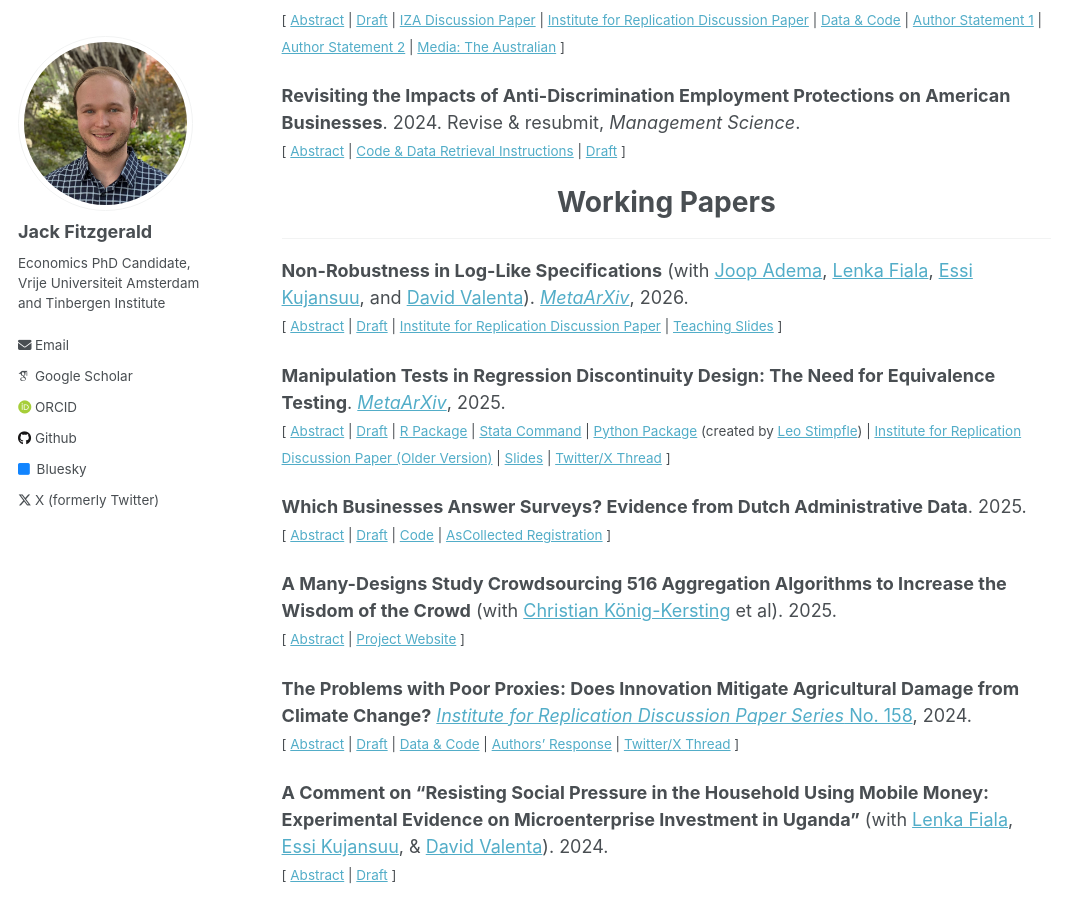
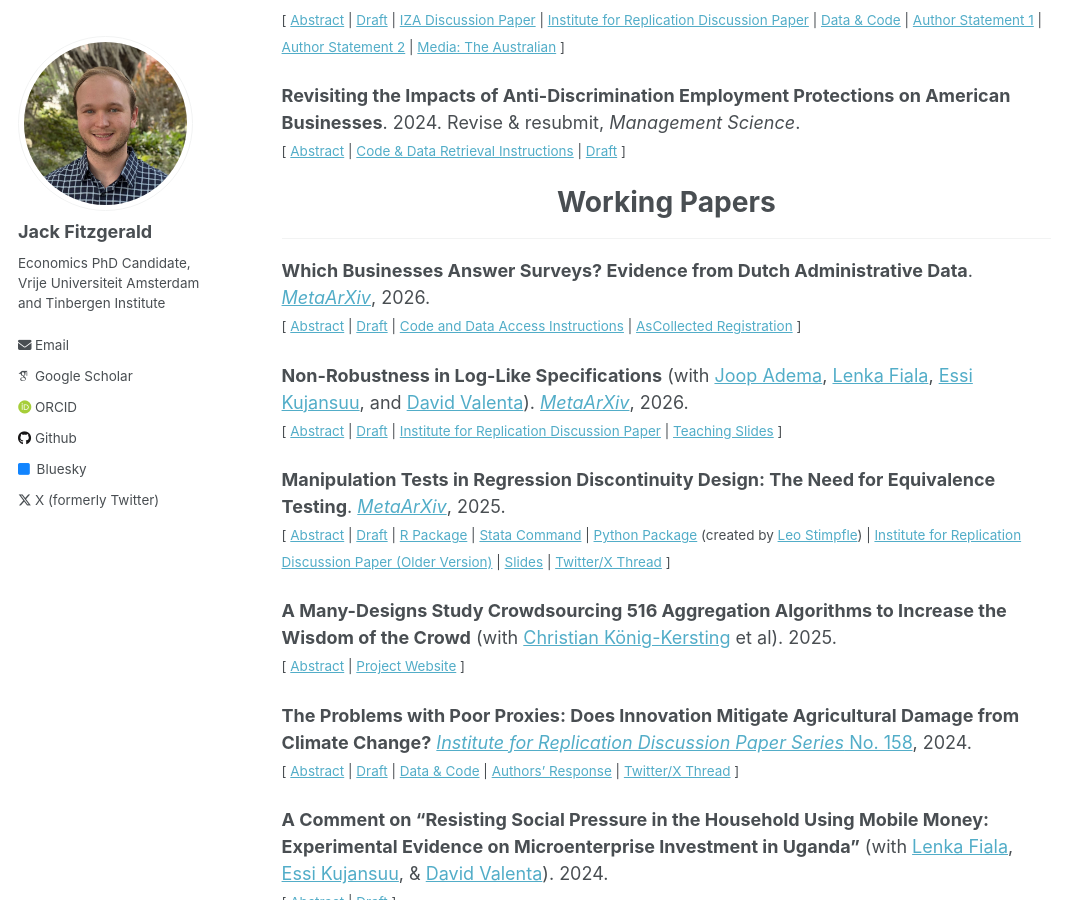
Before and after one commit to jack-fitzgerald/jack-fitzgerald.github.io, a Jekyll site: the page built from _pages/papers.md, in a window 1280 px wide and 900 px high, scrolled down 1825 px. Shown: the whole window, without its empty margins (0-1086 px from the left). Built offline with Jekyll 4.4.1, drawn with Linux system fonts in a browser that asks for light colours; some web fonts are replaced; part of the change alters nothing that is shown.

Commit message:
Update papers.md

```diff
--- a/_pages/papers.md
+++ b/_pages/papers.md
@@ -128,6 +128,15 @@ Greene & Shenoy (2022, <i>Management Science</i>) - henceforth GS22 - find that
 # <center> Working Papers </center>
 - - -
 
+**Which Businesses Answer Surveys? Evidence from Dutch Administrative Data**. [<i>MetaArXiv</i>](https://doi.org/10.31235/osf.io/zufw2_v1), 2026. <br/>
+<small>[ <a href="#/" onclick="visib('LISA')">Abstract</a> | [Draft](https://doi.org/10.31235/osf.io/zufw2_v1) | [Code and Data Access Instructions](https://doi.org/10.17605/OSF.IO/9S57M) | [AsCollected Registration](https://ascollected.org/G4V_I9I) ] </small>
+
+<div id="LISA" style="display: none; text-align: justify; line-height: 1.2" ><small>
+
+I leverage a unique administrative register covering the universe of establishments in the Netherlands to examine how characteristics differ between establishments that do and do not respond to business surveys. Only 19% of Dutch establishments responded to regional business surveys in 2022. Responsive establishments employ fewer people, and exhibit higher parttime employment rates, than unresponsive establishments. Sectoral response rates vary by up to 32 percentage points. Enterprises registered to residential addresses comprise over 70% of establishments, yet exhibit response rates 18 percentage points lower than an average office. However, controlling for contact probability reveals that the majority of sectoral and occupational variation in response rates can be traced back to differences in contact probability rather than responsiveness. These findings highlight challenges in the representativeness and generalizability of business survey data, as well as opportunities to improve the design of business surveys.
+
+</small><br><br/></div>
+
 **Non-Robustness in Log-Like Specifications** (with [Joop Adema](https://jopieadema.github.io/), [Lenka Fiala](https://www.lenkafiala.com/), [Essi Kujansuu](https://sites.google.com/view/essi-kujansuu/home), and [David Valenta](https://valenta.dev/)). [<i>MetaArXiv</i>](https://doi.org/10.31222/osf.io/juda7_v1), 2026. <br/>
 <small>[ <a href="#/" onclick="visib('log-like')">Abstract</a> | [Draft](https://doi.org/10.31222/osf.io/juda7_v1) | [Institute for Replication Discussion Paper](https://hdl.handle.net/10419/338628) | [Teaching Slides](https://jack-fitzgerald.github.io/files/Log-Like_Teaching_Slides.pdf) ] </small>
 
@@ -143,15 +152,6 @@ Recent literature shows that when regression models are estimated on variables t
 <div id="rdd-equiv" style="display: none; text-align: justify; line-height: 1.2" ><small>
 
 Researchers applying regression discontinuity design (RDD) often test for endogenous running variable (RV) manipulation around treatment cutoffs, but misinterpret <i>statistically insignificant</i> RV manipulation as evidence of <i>negligible</i> RV manipulation. I introduce novel procedures that can provide statistically significant evidence that RV manipulation around a cutoff is bounded beneath practically negligible levels. The procedures augment classic RV density tests with an equivalence testing framework, along with bootstrap methods for (cluster-)robust inference. I apply these procedures to replication data from 36 RDD publications, conducting 45 equivalence-based RV manipulation tests. Over 44% of RV density discontinuities at the cutoff cannot be significantly bounded beneath a 50% upward jump. Obtaining equivalence testing failure rates beneath 5% requires arguing that a 350% upward RV density jump at the cutoff is practically equal to zero. My results imply that meaningful RV manipulation around treatment cutoffs cannot be ruled out in many published RDD papers, and that standard tests frequently misclassify the practical significance of RV manipulation. I provide research guidelines to help researchers conduct more credible equivalence-based manipulation testing in future RDD research. The lddtest estimation routine is available in R, Stata, and Python.
-
-</small><br><br/></div>
-
-**Which Businesses Answer Surveys? Evidence from Dutch Administrative Data**. 2025. <br/>
-<small>[ <a href="#/" onclick="visib('LISA')">Abstract</a> | [Draft](https://jack-fitzgerald.github.io/files/LISA.pdf) | [Code](https://doi.org/10.17605/OSF.IO/9S57M) | [AsCollected Registration](https://ascollected.org/G4V_I9I) ] </small>
-
-<div id="LISA" style="display: none; text-align: justify; line-height: 1.2" ><small>
-
-I leverage a unique administrative register covering the universe of establishments in the Netherlands to examine how characteristics differ between establishments that do and do not respond to business surveys. Only 20% of Dutch establishments responded to regional business surveys in 2022. Responsive establishments employed two fewer people than unresponsive establishments, and exhibited parttime employment rates 15 percentage points higher than unresponsive establishments. Sectoral and occupational response rates can vary by nearly 50 percentage points, with public-sector and white-collar occupations overrepresented amongst responsive establishments. Solo enterprises registered to residential addresses are the most common kind of establishment, but exhibit response rates 18 percentage points lower than an average office. However, controlling for contact probability reveals that most sectoral and occupational variation in response rates can be traced back to differences in contact probability rather than responsiveness. These findings highlight generalizability challenges in business surveys and opportunities to improve their design.
 
 </small><br><br/></div>
 
```
